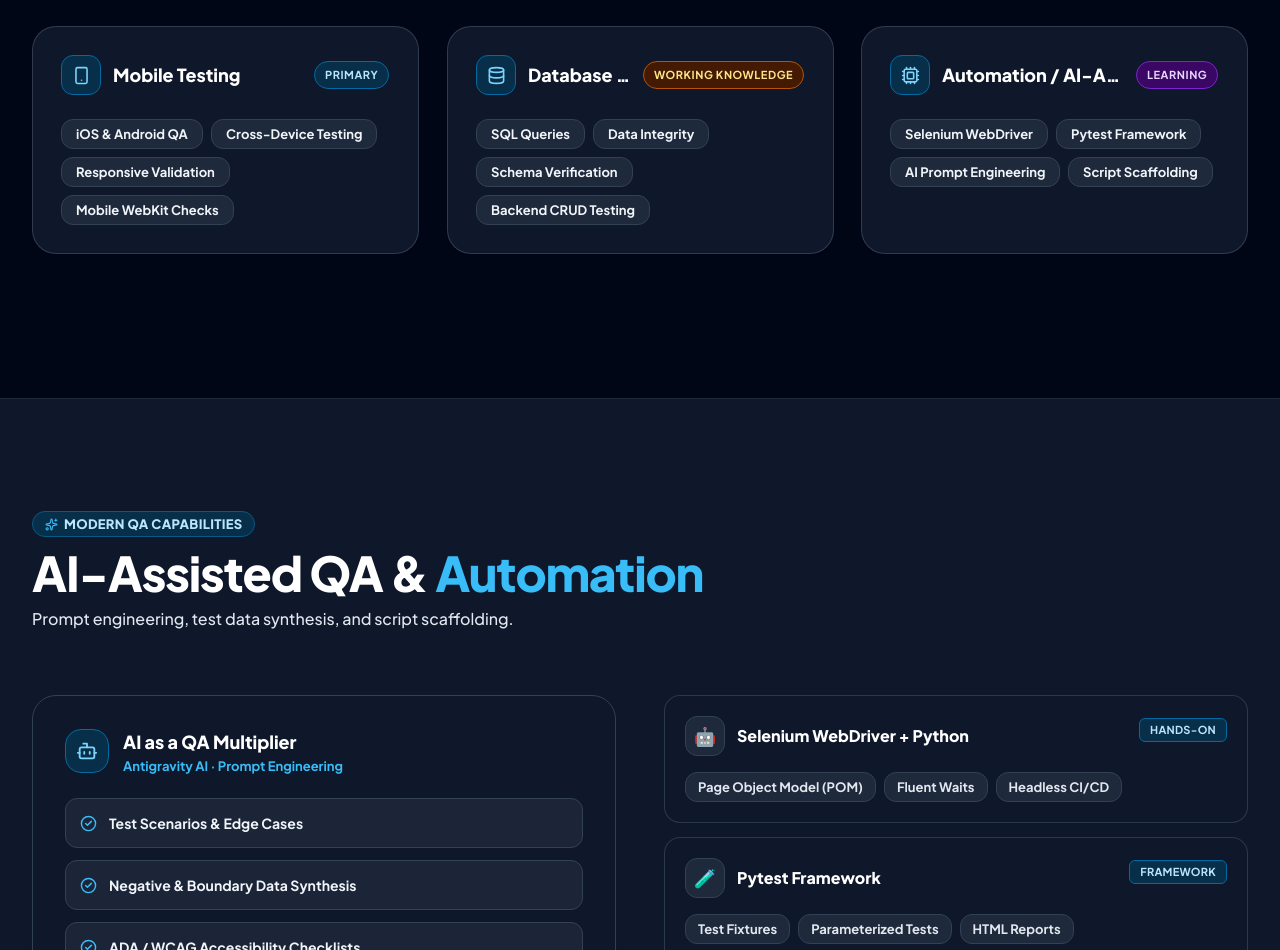
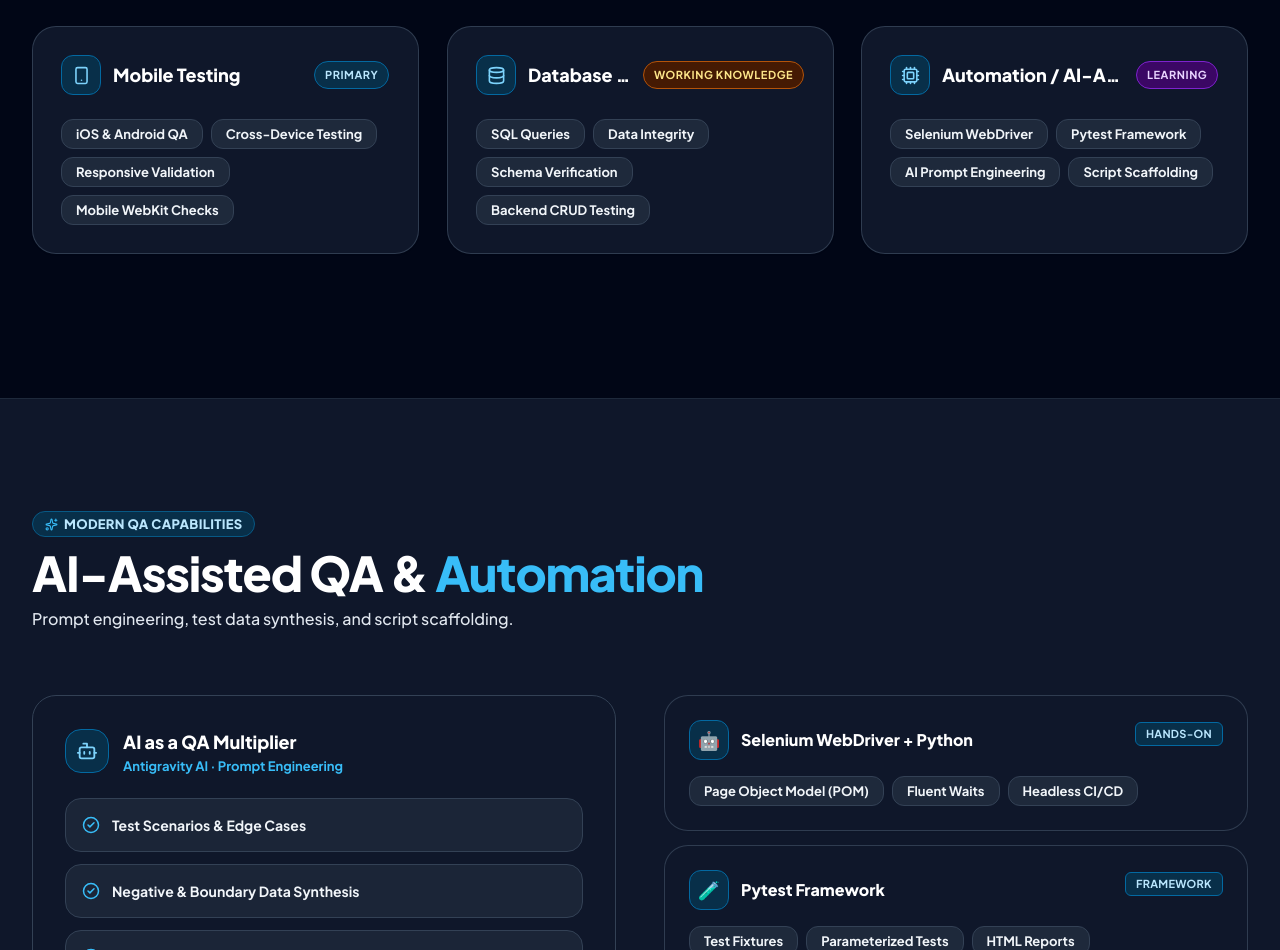
Before and after one commit to DhavalMK15/Dhaval-M-Kotak-QA-Engineer, a React (Vite) app: page / in a window 1280 px wide. Shown: the part 1362-2312 px from the top of the page. Built offline with nearby package versions, Linux system fonts and the light colour scheme.

Commit message:
UI changes

```diff
--- a/src/components/AIAutomation.jsx
+++ b/src/components/AIAutomation.jsx
@@ -91,9 +91,9 @@ export default function AIAutomation() {
                 {AI_WORKFLOWS.map((w) => (
                   <div
                     key={w}
-                    className="p-3 sm:p-3.5 rounded-xl bg-slate-100 dark:bg-slate-800/80 border border-slate-300 dark:border-slate-700 flex items-start sm:items-center gap-2.5 sm:gap-3 hover:border-sky-400 dark:hover:border-sky-600 transition-all duration-200 group/item"
+                    className="interactive-deliverable p-3.5 sm:p-4 flex items-start sm:items-center gap-3 group/item"
                   >
-                    <CheckCircle2 size={17} className="text-sky-600 dark:text-sky-400 flex-shrink-0 mt-0.5 sm:mt-0 transition-transform duration-200 group-hover/item:scale-110" />
+                    <CheckCircle2 size={18} className="text-sky-600 dark:text-sky-400 flex-shrink-0 mt-0.5 sm:mt-0" />
                     <span className="text-slate-900 dark:text-slate-100 text-xs sm:text-sm font-bold leading-snug">
                       {w}
                     </span>
@@ -114,11 +114,14 @@ export default function AIAutomation() {
             {AUTOMATION_PILLARS.map((p) => (
               <div
                 key={p.id}
-                className="p-4 sm:p-5 rounded-2xl bg-white dark:bg-slate-900 border border-slate-300 dark:border-slate-700/80 shadow-xs hover:border-sky-500 dark:hover:border-sky-400 hover:shadow-lg hover:shadow-sky-500/10 dark:hover:shadow-sky-500/5 sm:hover:translate-x-1 hover:-translate-y-0.5 transition-all duration-300 group cursor-default"
+                className="relative rounded-3xl p-5 sm:p-6 bg-white dark:bg-slate-900 border border-slate-300 dark:border-slate-700/90 shadow-sm hover:shadow-xl hover:shadow-sky-500/10 dark:hover:shadow-sky-500/10 hover:border-sky-500 dark:hover:border-sky-500 hover:-translate-y-1.5 transition-all duration-300 group overflow-hidden cursor-default"
               >
+                {/* Subtle top accent gradient bar on hover */}
+                <div className="absolute top-0 left-0 right-0 h-1 bg-gradient-to-r from-sky-500 via-blue-500 to-indigo-500 opacity-0 group-hover:opacity-100 transition-opacity duration-300" />
+
                 <div className="flex items-start justify-between gap-2.5 sm:gap-3 mb-3">
                   <div className="flex items-center gap-2.5 sm:gap-3 min-w-0 flex-1">
-                    <div className="w-10 h-10 rounded-xl bg-slate-100 dark:bg-slate-800 border border-slate-300 dark:border-slate-700 flex items-center justify-center text-lg flex-shrink-0 shadow-2xs group-hover:scale-110 group-hover:-rotate-6 transition-all duration-300">
+                    <div className="w-10 h-10 rounded-xl bg-sky-100 dark:bg-sky-950 border border-sky-300 dark:border-sky-700 text-sky-700 dark:text-sky-300 flex items-center justify-center text-lg flex-shrink-0 shadow-2xs group-hover:scale-105 group-hover:bg-sky-600 group-hover:text-white transition-all duration-300">
                       {p.icon}
                     </div>
                     <h3 className="text-sm sm:text-base font-extrabold leading-snug text-slate-950 dark:text-white group-hover:text-sky-700 dark:group-hover:text-sky-400 transition-colors break-words">
@@ -126,17 +129,17 @@ export default function AIAutomation() {
                     </h3>
                   </div>
 
-                  <span className="text-[10px] sm:text-[11px] font-bold px-2 sm:px-2.5 py-0.5 rounded-md bg-sky-100 dark:bg-sky-950 text-sky-800 dark:text-sky-200 border border-sky-300 dark:border-sky-700 uppercase tracking-wide flex-shrink-0 mt-0.5">
+                  <span className="text-[10px] sm:text-[11px] font-bold px-2 sm:px-2.5 py-0.5 rounded-md bg-sky-100 dark:bg-sky-950 text-sky-800 dark:text-sky-200 border border-sky-300 dark:border-sky-700 uppercase tracking-wide flex-shrink-0 mt-0.5 transition-transform duration-200 group-hover:scale-105">
                     {p.badge}
                   </span>
                 </div>
 
                 {/* Clean Keyword Chips with responsive wrapping */}
-                <div className="flex flex-wrap gap-1.5 sm:gap-2 pt-1">
+                <div className="flex flex-wrap gap-2 pt-1">
                   {p.keywords.map((k) => (
                     <span
                       key={k}
-                      className="text-[11px] sm:text-[13px] font-bold px-2.5 sm:px-3 py-1 sm:py-1.5 rounded-lg sm:rounded-xl border border-slate-300 dark:border-slate-700 bg-slate-100 dark:bg-slate-800 text-slate-800 dark:text-slate-200 group-hover:border-sky-300 dark:group-hover:border-sky-700 hover:border-sky-500 dark:hover:border-sky-400 hover:text-sky-700 dark:hover:text-sky-300 transition-all duration-200 cursor-default leading-tight"
+                      className="interactive-chip"
                     >
                       {k}
                     </span>
--- a/src/components/Hero.jsx
+++ b/src/components/Hero.jsx
@@ -142,8 +142,10 @@ export default function Hero({ isDark = false }) {
           {STATS.map((s) => (
             <div
               key={s.label}
-              className="group bg-white dark:bg-slate-900 border border-slate-300 dark:border-slate-700 rounded-2xl py-4 sm:py-5 px-3 sm:px-4 text-center backdrop-blur-sm hover:border-sky-500 dark:hover:border-sky-400 hover:-translate-y-2 hover:shadow-xl hover:shadow-sky-500/10 dark:hover:shadow-sky-500/10 active:scale-95 transition-all duration-300 shadow-xs cursor-default"
+              className="relative rounded-2xl py-4 sm:py-5 px-3 sm:px-4 text-center bg-white dark:bg-slate-900 border border-slate-300 dark:border-slate-700/90 shadow-sm hover:border-sky-500 dark:hover:border-sky-400 hover:-translate-y-1.5 hover:shadow-xl hover:shadow-sky-500/10 dark:hover:shadow-sky-500/10 active:scale-95 transition-all duration-300 group overflow-hidden cursor-default"
             >
+              {/* Subtle top accent gradient bar on hover */}
+              <div className="absolute top-0 left-0 right-0 h-1 bg-gradient-to-r from-sky-500 via-blue-500 to-indigo-500 opacity-0 group-hover:opacity-100 transition-opacity duration-300" />
               <div className="flex items-center justify-center gap-2 mb-2">
                 <span className="text-base sm:text-lg transition-transform duration-300 group-hover:scale-125 group-hover:-rotate-6 inline-block" aria-hidden="true">{s.icon}</span>
                 <span className="text-xl sm:text-2xl font-extrabold text-sky-700 dark:text-sky-300 font-mono transition-colors duration-300 group-hover:text-sky-500">{s.value}</span>
--- a/src/components/Skills.jsx
+++ b/src/components/Skills.jsx
@@ -262,7 +262,7 @@ export default function Skills() {
                           {cat.skills.map((s) => (
                             <span
                               key={s}
-                              className="px-3.5 py-1.5 rounded-xl bg-slate-100 dark:bg-slate-800 border border-slate-300 dark:border-slate-700 text-slate-850 dark:text-slate-100 text-xs sm:text-[13px] font-bold hover:border-sky-500 dark:hover:border-sky-400 hover:text-sky-700 dark:hover:text-sky-300 hover:bg-sky-50 dark:hover:bg-sky-950/50 hover:scale-[1.03] transition-all duration-200 cursor-default"
+                              className="interactive-chip"
                             >
                               {s}
                             </span>
@@ -288,9 +288,12 @@ export default function Skills() {
                     key={tool.name}
                     custom={direction}
                     variants={itemVariants}
-                    className="rounded-2xl p-4 bg-white dark:bg-slate-900 border border-slate-300 dark:border-slate-700 shadow-xs flex items-center gap-3.5 group hover:-translate-y-1.5 hover:shadow-lg hover:shadow-sky-500/10 hover:border-sky-500 dark:hover:border-sky-400 active:scale-[0.98] transition-all duration-300 cursor-default"
+                    className="relative rounded-2xl p-4 sm:p-4.5 bg-white dark:bg-slate-900 border border-slate-300 dark:border-slate-700/90 shadow-sm hover:shadow-xl hover:shadow-sky-500/10 dark:hover:shadow-sky-500/10 hover:border-sky-500 dark:hover:border-sky-500 hover:-translate-y-1.5 transition-all duration-300 group flex items-center gap-3.5 overflow-hidden cursor-default"
                   >
-                    <div className="w-10 h-10 rounded-xl bg-slate-100 dark:bg-slate-800 border border-slate-300 dark:border-slate-700 flex items-center justify-center text-xl flex-shrink-0 transition-all duration-300 group-hover:scale-110 group-hover:-rotate-6 group-hover:shadow-md group-hover:border-sky-400 dark:group-hover:border-sky-500 shadow-2xs">
+                    {/* Subtle top accent gradient bar on hover */}
+                    <div className="absolute top-0 left-0 right-0 h-1 bg-gradient-to-r from-sky-500 via-blue-500 to-indigo-500 opacity-0 group-hover:opacity-100 transition-opacity duration-300" />
+
+                    <div className="w-10 h-10 rounded-xl bg-sky-100 dark:bg-sky-950 border border-sky-300 dark:border-sky-700 text-sky-700 dark:text-sky-300 flex items-center justify-center text-xl flex-shrink-0 transition-all duration-300 group-hover:scale-105 group-hover:bg-sky-600 group-hover:text-white shadow-2xs">
                       {tool.icon}
                     </div>
                     <div className="min-w-0 flex-1">
--- a/src/index.css
+++ b/src/index.css
@@ -378,10 +378,34 @@ body {
 }
 
 [class*="hover:scale-"] {
-  transition: transform 380ms cubic-bezier(0.16, 1, 0.3, 1), background-color 300ms ease, border-color 300ms ease !important;
+  transition: transform 380ms cubic-bezier(0.16, 1, 0.3, 1), background-color 300ms ease, border-color 300ms ease, color 250ms ease, box-shadow 300ms ease !important;
   will-change: transform;
   transform: translateZ(0);
   backface-visibility: hidden;
+}
+
+/* ====================================================
+   Unified Non-Clickable Interactive Elements (Chips & Rows)
+   Harmonizes design, focus/hover physics, and smooth animations
+   ==================================================== */
+.interactive-chip {
+  @apply px-3.5 py-1.5 rounded-xl bg-slate-100 dark:bg-slate-800 border border-slate-300 dark:border-slate-700 text-slate-900 dark:text-slate-100 text-xs sm:text-[13px] font-bold cursor-default select-none;
+  outline: none !important;
+  transition: border-color 200ms ease, background-color 200ms ease;
+}
+
+.interactive-chip:hover {
+  @apply border-sky-500 dark:border-sky-400 bg-slate-200/70 dark:bg-slate-700/80;
+}
+
+.interactive-deliverable {
+  @apply rounded-xl sm:rounded-2xl bg-slate-100 dark:bg-slate-800/80 border border-slate-300 dark:border-slate-700 cursor-default select-none;
+  outline: none !important;
+  transition: border-color 200ms ease, background-color 200ms ease;
+}
+
+.interactive-deliverable:hover {
+  @apply border-sky-500 dark:border-sky-400 bg-slate-200/60 dark:bg-slate-700/60;
 }
 
 .card-top-accent {
```
Also changed, not shown: src/components/Footer.jsx (+12 -3 lines), src/components/Projects.jsx (+14 -22 lines).
